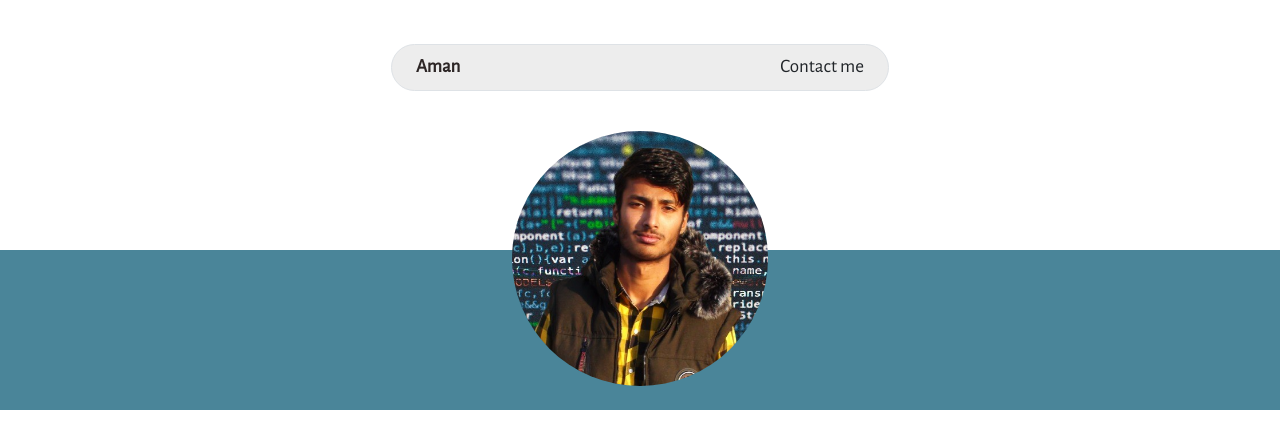
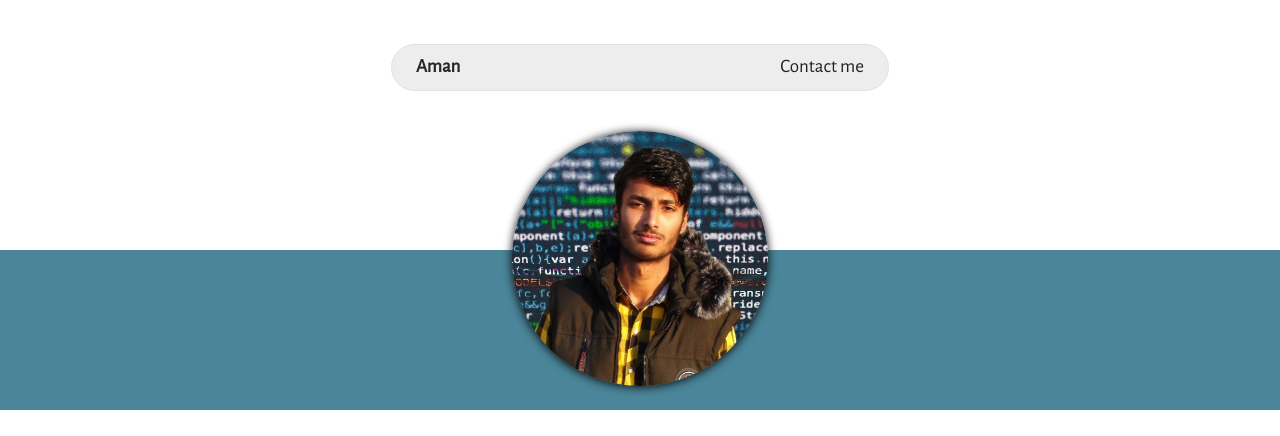
Before and after one commit to git-mana/portfolio, a React (Vite) app: page /portfolio in a window 1280 px wide. Shown: the top 436 px of the page. Built offline with nearby package versions, Linux system fonts and the light colour scheme.

Commit message:
hover scale on image added

```diff
--- a/src/App.css
+++ b/src/App.css
@@ -8,7 +8,9 @@
 .clockwise {
     animation: circleAnimation 10s linear infinite;
   }
-
+  .myphoto img{
+    box-shadow: 0px 1px 10px 0px #070505;
+  }
   /* Anticlockwise */
   .anticlockwise {
     animation: circleAnimation 10s linear infinite reverse;
```
